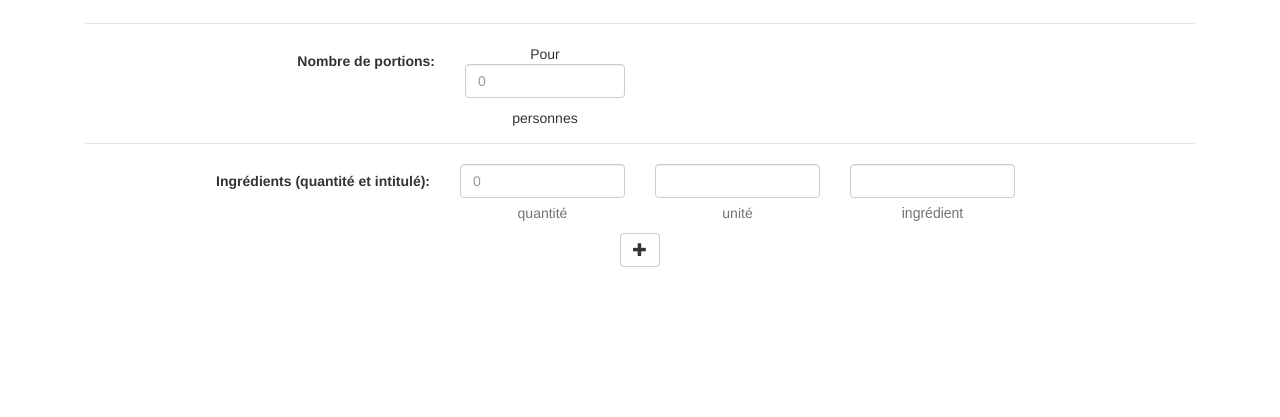
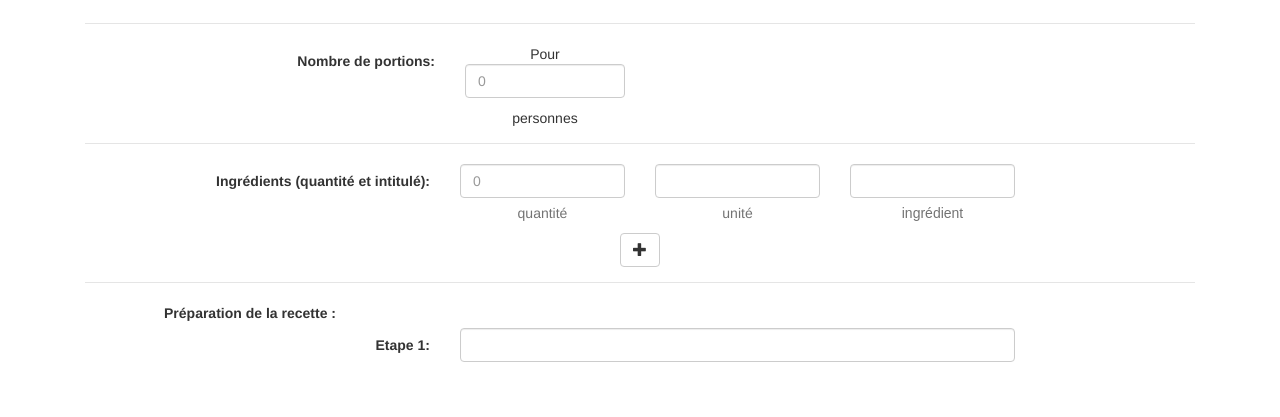
Before and after one commit to chouretr/marmiton, a PHP site: page /index.php?page=page2 in a window 1280 px wide. Shown: the part 700-1117 px from the top of the page. Before the commit the page ends 967 px from the top, so only its background shows below. Run offline with PHP 8.4, Linux system fonts and the light colour scheme; some libraries are stand-ins or nearby versions.

Commit message:
ajout de l'input des étapes

```diff
--- a/Pages/page2.php
+++ b/Pages/page2.php
@@ -111,5 +111,20 @@
             <a href="#" class="btn btn-default" id="add_ingredient"><span class="glyphicon glyphicon-plus"></span></a>
         </div>
 
+        <legend></legend>
+
+        <div class="form-group">
+            <div class="row">
+                    <label class="col-md-4">Préparation de la recette :</label>
+            </div>
+             <div class="row">
+                    <label class="col-md-4 control-label" for="etape">Etape 1:</label>
+                        <div class="col-md-6">
+                            <input id="etape" name="etape" type="text" class="form-control input-md ">
+                        </div>
+             </div>
+        </div>
+
+
     </fieldset>
 </form>
```
